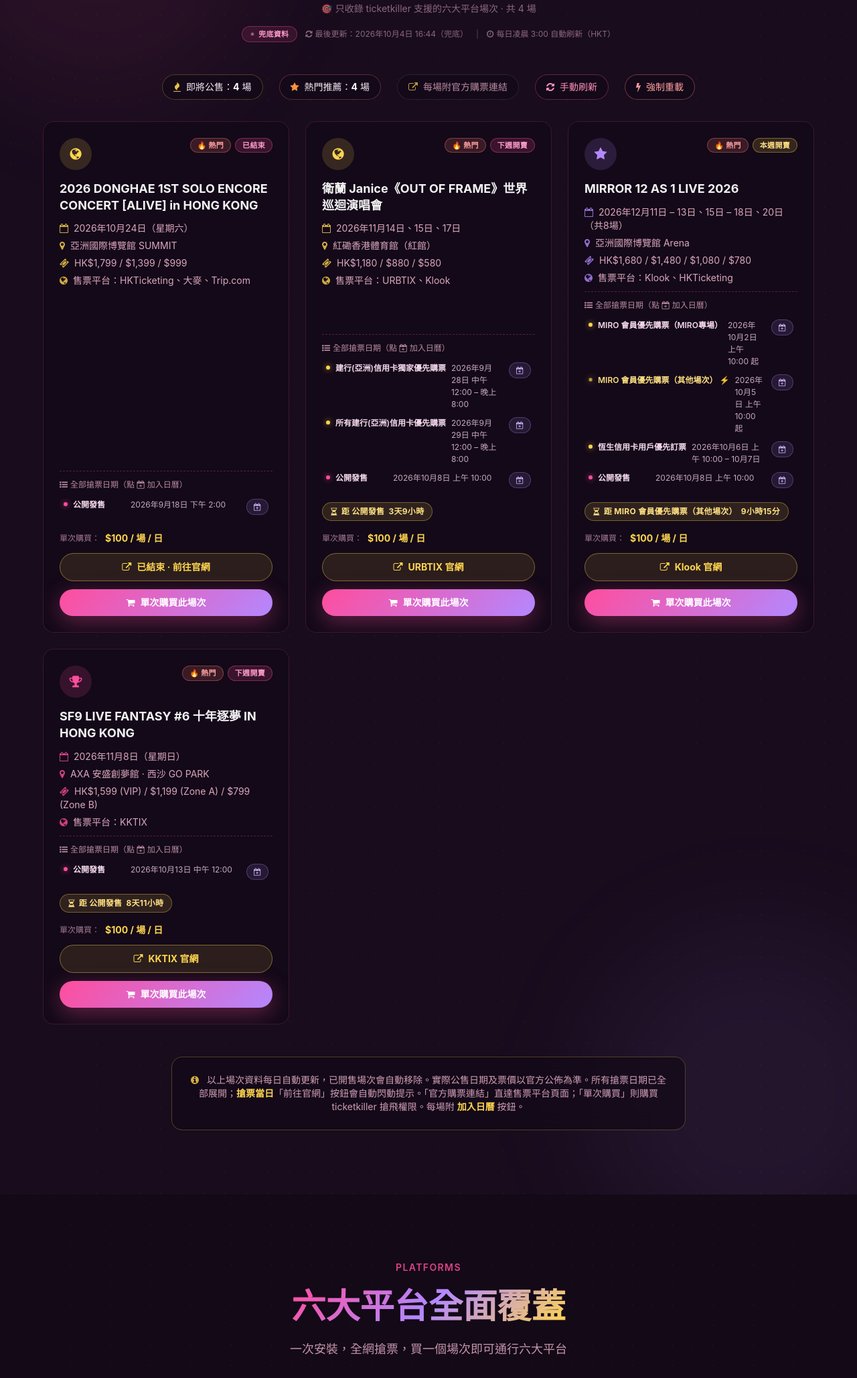
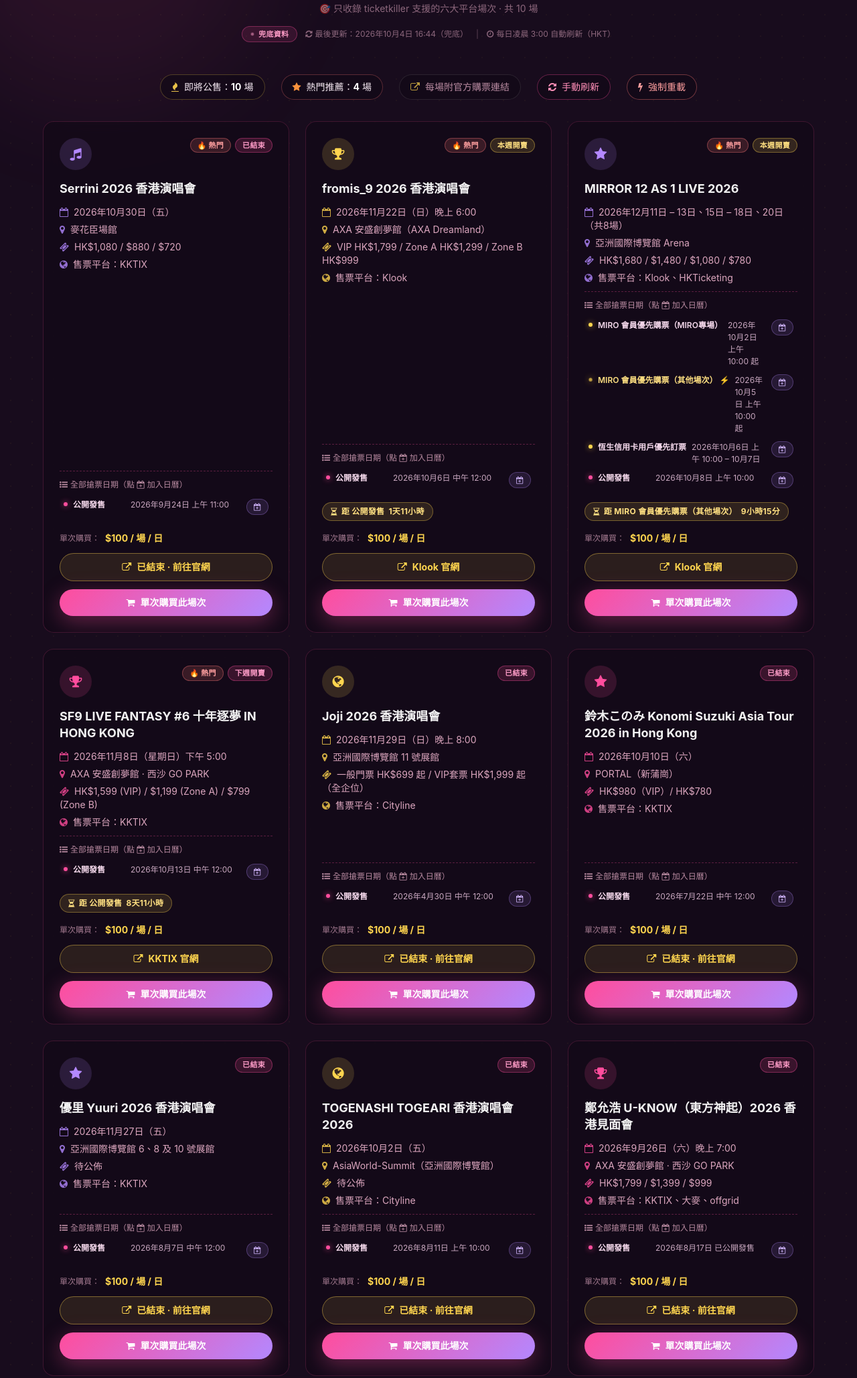
Before and after one commit to ticketbotmachine/ticketkiller, a plain HTML site: page index.html in a window 1280 px wide. Shown: the part 1050-3108 px from the top of the page at 67% size. Drawn offline with nearby package versions, Linux system fonts and the light colour scheme; no server answers.

Commit message:
Update index.html

```diff
--- a/index.html
+++ b/index.html
@@ -655,9 +655,34 @@
     <div class="max-w-3xl mx-auto">
       <div class="timeline-item reveal">
         <div class="flex flex-wrap items-center gap-2">
+          <span class="version-tag">v1.41.0</span>
+          <span class="text-blush/65 text-sm"><i class="fa fa-calendar-o mr-1"></i>2026-10-05</span>
+          <span class="tag-pill tag-new">最新</span>
+        </div>
+        <h4 class="text-white/95 font-bold mt-3">場次資料全面更新 · 根據香港01最新售票資訊</h4>
+        <ul class="text-blush/80 text-sm mt-3 space-y-2">
+          <li><span class="tag-pill tag-new mr-2">新增</span>加入 PER SE（Cityline，9月29日優先 / 9月30日公售）</li>
+          <li><span class="tag-pill tag-new mr-2">新增</span>加入 fromis_9（Klook，10月6日公售）</li>
+          <li><span class="tag-pill tag-new mr-2">新增</span>加入鈴木このみ（KKTIX，7月22日公售）</li>
+          <li><span class="tag-pill tag-new mr-2">新增</span>加入 TOGENASHI TOGEARI（Cityline，8月11日公售）</li>
+          <li><span class="tag-pill tag-new mr-2">新增</span>加入 Serrini（KKTIX，9月24日公售）</li>
+          <li><span class="tag-pill tag-new mr-2">新增</span>加入 PENTAGON（KKTIX，9月18日公售）</li>
+          <li><span class="tag-pill tag-new mr-2">新增</span>加入 Joji（Cityline，4月30日公售）</li>
+          <li><span class="tag-pill tag-new mr-2">新增</span>加入優里 Yuuri（KKTIX，8月7日公售）</li>
+          <li><span class="tag-pill tag-new mr-2">新增</span>加入鄭允浩 U-KNOW（KKTIX，已公售）</li>
+          <li><span class="tag-pill tag-new mr-2">新增</span>加入 MAMAMOO（已開售）</li>
+          <li><span class="tag-pill tag-opt mr-2">更新</span>NCT 127 公售日期修正為 8月27日中午12:00</li>
+          <li><span class="tag-pill tag-opt mr-2">更新</span>許志安公售日期確認為 7月24日</li>
+          <li><span class="tag-pill tag-opt mr-2">更新</span>MIRROR 公售日期確認為 10月8日（Klook）</li>
+          <li><span class="tag-pill tag-opt mr-2">更新</span>劉德華 URBTIX 抽籤登記已結束，等待中籤結果</li>
+          <li><span class="tag-pill tag-opt mr-2">更新</span>SF9 公售日期 10月13日中午12:00（KKTIX）</li>
+        </ul>
+      </div>
+
+      <div class="timeline-item reveal">
+        <div class="flex flex-wrap items-center gap-2">
           <span class="version-tag">v1.40.0</span>
           <span class="text-blush/65 text-sm"><i class="fa fa-calendar-o mr-1"></i>2026-09-30</span>
-          <span class="tag-pill tag-new">最新</span>
         </div>
         <h4 class="text-white/95 font-bold mt-3">場次資料全面更新 · 六大平台最新 12 場</h4>
         <ul class="text-blush/80 text-sm mt-3 space-y-2">
@@ -951,7 +976,7 @@
     apiKey: '',
     timeout: 8000,
     cacheTTL: 24 * 60 * 60 * 1000,
-    cacheKey: 'tk_shows_cache_v6',   /* ← 已從 v5 升級為 v6，避免讀到舊版快取 */
+    cacheKey: 'tk_shows_cache_v7',   /* ← 已從 v6 升級為 v7，避免讀到舊版快取 */
     debug: false,                    /* ← 需要診斷時臨時改為 true */
     autoDetectEnv: false,
 
@@ -1285,7 +1310,7 @@
   var CORS_PROXY  = CFG.corsProxy  != null ? CFG.corsProxy  : '';
   var API_KEY     = CFG.apiKey     != null ? CFG.apiKey     : '';
   var TIMEOUT     = CFG.timeout    != null ? CFG.timeout    : 8000;
-  var CACHE_KEY   = CFG.cacheKey   != null ? CFG.cacheKey   : 'tk_shows_cache_v6';
+  var CACHE_KEY   = CFG.cacheKey   != null ? CFG.cacheKey   : 'tk_shows_cache_v7';
   var CACHE_TTL   = CFG.cacheTTL   != null ? CFG.cacheTTL   : 24 * 60 * 60 * 1000;
   var DEBUG       = !!CFG.debug;
 
@@ -1318,7 +1343,7 @@
   var API_ENDPOINT = buildApiUrl();
   log('API_ENDPOINT =', API_ENDPOINT);
 
-  // ============ 兜底資料（最新 12 場六大平台場次）============
+  // ============ 兜底資料（根據香港01最新售票資訊更新）============
   var FALLBACK_SHOWS = [
     {
       id: 'andy-hui-2026',
@@ -1326,124 +1351,181 @@
       date: '2026年10月8日 – 10日（共3場）',
       venue: '紅磡香港體育館（紅館）',
       price: 'HK$1,280 / $780 / $580',
-      publicSaleDate: '',
-      publicSaleTime: '',
-      platform: 'URBTIX、Klook',
-      ticketUrl: 'https://www.urbtix.hk/',
-      isMacau: false,
-      isHot: true,
-      prioritySales: [
-        { stage: 'Klook 獨家優先訂票', date: '2026-07-15', time: '上午 10:00 起' },
-        { stage: 'URBTIX 公開發售', date: '2026-07-24', time: '上午 10:00 起' }
-      ],
-      icon: 'fa-star',
-      iconColor: 'purple'
-    },
-    {
-      id: 'lucy-2026',
-      name: '2026 LUCY 9TH CONCERT〈ISLAND〉ENCORE IN HONG KONG',
-      date: '2026年11月3日（星期二）',
-      venue: '東蒲胡李名靜體育館',
-      price: 'HK$1,399 (VIP) / $999 (企位) / $799 (坐位)',
-      publicSaleDate: '2026-08-27',
-      publicSaleTime: '下午 3:00',
-      platform: 'Cityline',
-      ticketUrl: 'https://www.cityline.com/',
-      isMacau: false,
-      isHot: false,
-      prioritySales: [
-        { stage: '滙豐Mastercard優先訂票', date: '2026-08-25', time: '下午 3:00 – 晚上 11:59' },
-        { stage: 'Live Nation 會員優先購票', date: '2026-08-26', time: '下午 3:00 – 晚上 11:59' }
-      ],
-      icon: 'fa-music',
-      iconColor: 'magenta'
-    },
-    {
-      id: 'janice-2026',
-      name: '衛蘭 Janice《OUT OF FRAME》世界巡迴演唱會',
-      date: '2026年11月14日、15日、17日',
-      venue: '紅磡香港體育館（紅館）',
-      price: 'HK$1,180 / $880 / $580',
-      publicSaleDate: '2026-10-08',
+      publicSaleDate: '2026-07-24',
       publicSaleTime: '上午 10:00',
       platform: 'URBTIX、Klook',
       ticketUrl: 'https://www.urbtix.hk/',
       isMacau: false,
       isHot: true,
       prioritySales: [
-        { stage: '建行(亞洲)信用卡獨家優先購票', date: '2026-09-28', time: '中午 12:00 – 晚上 8:00' },
-        { stage: '所有建行(亞洲)信用卡優先購票', date: '2026-09-29', time: '中午 12:00 – 晚上 8:00' }
+        { stage: 'Klook 獨家優先訂票', date: '2026-07-15', time: '上午 10:00 起' }
       ],
+      icon: 'fa-star',
+      iconColor: 'purple'
+    },
+    {
+      id: 'per-se-2026',
+      name: 'PER SE「Ripples」音樂會 2026',
+      date: '2026年11月20日（五）晚上 8:00',
+      venue: 'TIDES',
+      price: 'VIP HK$980 / GA HK$680（全企位）',
+      publicSaleDate: '2026-09-30',
+      publicSaleTime: '下午 3:00',
+      platform: 'Cityline',
+      ticketUrl: 'https://www.cityline.com/',
+      isMacau: false,
+      isHot: true,
+      prioritySales: [
+        { stage: '滙豐Mastercard優先預售', date: '2026-09-29', time: '下午 3:00 – 晚上 11:59' }
+      ],
+      icon: 'fa-music',
+      iconColor: 'magenta'
+    },
+    {
+      id: 'fromis-9-2026',
+      name: 'fromis_9 2026 香港演唱會',
+      date: '2026年11月22日（日）晚上 6:00',
+      venue: 'AXA 安盛創夢館（AXA Dreamland）',
+      price: 'VIP HK$1,799 / Zone A HK$1,299 / Zone B HK$999',
+      publicSaleDate: '2026-10-06',
+      publicSaleTime: '中午 12:00',
+      platform: 'Klook',
+      ticketUrl: 'https://www.klook.com/',
+      isMacau: false,
+      isHot: true,
+      prioritySales: [],
+      icon: 'fa-trophy',
+      iconColor: 'green'
+    },
+    {
+      id: 'suzuki-konomi-2026',
+      name: '鈴木このみ Konomi Suzuki Asia Tour 2026 in Hong Kong',
+      date: '2026年10月10日（六）',
+      venue: 'PORTAL（新蒲崗）',
+      price: 'HK$980（VIP）/ HK$780',
+      publicSaleDate: '2026-07-22',
+      publicSaleTime: '中午 12:00',
+      platform: 'KKTIX',
+      ticketUrl: 'https://kktix.com/',
+      isMacau: false,
+      isHot: false,
+      prioritySales: [],
+      icon: 'fa-star',
+      iconColor: 'purple'
+    },
+    {
+      id: 'togenashi-togeari-2026',
+      name: 'TOGENASHI TOGEARI 香港演唱會 2026',
+      date: '2026年10月2日（五）',
+      venue: 'AsiaWorld-Summit（亞洲國際博覽館）',
+      price: '待公佈',
+      publicSaleDate: '2026-08-11',
+      publicSaleTime: '上午 10:00',
+      platform: 'Cityline',
+      ticketUrl: 'https://www.cityline.com/',
+      isMacau: false,
+      isHot: false,
+      prioritySales: [],
       icon: 'fa-globe',
       iconColor: 'green'
     },
     {
-      id: 'sf9-2026',
-      name: 'SF9 LIVE FANTASY #6 十年逐夢 IN HONG KONG',
-      date: '2026年11月8日（星期日）',
-      venue: 'AXA 安盛創夢館 · 西沙 GO PARK',
-      price: 'HK$1,599 (VIP) / $1,199 (Zone A) / $799 (Zone B)',
-      publicSaleDate: '2026-10-13',
-      publicSaleTime: '中午 12:00',
+      id: 'serrini-2026',
+      name: 'Serrini 2026 香港演唱會',
+      date: '2026年10月30日（五）',
+      venue: '麥花臣場館',
+      price: 'HK$1,080 / $880 / $720',
+      publicSaleDate: '2026-09-24',
+      publicSaleTime: '上午 11:00',
       platform: 'KKTIX',
       ticketUrl: 'https://kktix.com/',
       isMacau: false,
       isHot: true,
       prioritySales: [],
+      icon: 'fa-music',
+      iconColor: 'magenta'
+    },
+    {
+      id: 'pentagon-2026',
+      name: 'PENTAGON 2026 香港演唱會',
+      date: '2026年11月1日（日）',
+      venue: '麥花臣場館',
+      price: '待公佈',
+      publicSaleDate: '2026-09-18',
+      publicSaleTime: '上午 11:00',
+      platform: 'KKTIX',
+      ticketUrl: 'https://kktix.com/',
+      isMacau: false,
+      isHot: false,
+      prioritySales: [],
       icon: 'fa-trophy',
       iconColor: 'purple'
     },
     {
-      id: 'yuki-kajiura-2026',
-      name: 'Yuki Kajiura LIVE vol.#22 ～precious pieces～ in Hong Kong',
-      date: '2026年11月15日（星期日）',
-      venue: '麥花臣場館',
-      price: 'HK$1,580 (VIP) / $1,380 / $1,180',
-      publicSaleDate: '2026-09-17',
+      id: 'joji-2026',
+      name: 'Joji 2026 香港演唱會',
+      date: '2026年11月29日（日）晚上 8:00',
+      venue: '亞洲國際博覽館 11 號展館',
+      price: '一般門票 HK$699 起 / VIP套票 HK$1,999 起（全企位）',
+      publicSaleDate: '2026-04-30',
+      publicSaleTime: '中午 12:00',
+      platform: 'Cityline',
+      ticketUrl: 'https://www.cityline.com/',
+      isMacau: false,
+      isHot: false,
+      prioritySales: [],
+      icon: 'fa-globe',
+      iconColor: 'green'
+    },
+    {
+      id: 'yuuri-2026',
+      name: '優里 Yuuri 2026 香港演唱會',
+      date: '2026年11月27日（五）',
+      venue: '亞洲國際博覽館 6、8 及 10 號展館',
+      price: '待公佈',
+      publicSaleDate: '2026-08-07',
       publicSaleTime: '中午 12:00',
       platform: 'KKTIX',
       ticketUrl: 'https://kktix.com/',
       isMacau: false,
       isHot: false,
-      prioritySales: [
-        { stage: 'VIP 抽選優先預約', date: '2026-09-08', time: '中午 12:00 – 9月10日' }
-      ],
+      prioritySales: [],
       icon: 'fa-star',
       iconColor: 'magenta'
     },
     {
-      id: 'donghae-2026',
-      name: '2026 DONGHAE 1ST SOLO ENCORE CONCERT [ALIVE] in HONG KONG',
-      date: '2026年10月24日（星期六）',
-      venue: '亞洲國際博覽館 SUMMIT',
+      id: 'uknow-yunho-2026',
+      name: '鄭允浩 U-KNOW（東方神起）2026 香港見面會',
+      date: '2026年9月26日（六）晚上 7:00',
+      venue: 'AXA 安盛創夢館 · 西沙 GO PARK',
       price: 'HK$1,799 / $1,399 / $999',
-      publicSaleDate: '2026-09-18',
-      publicSaleTime: '下午 2:00',
-      platform: 'HKTicketing、大麥、Trip.com',
-      ticketUrl: 'https://www.hkticketing.com/',
+      publicSaleDate: '2026-08-17',
+      publicSaleTime: '已公開發售',
+      platform: 'KKTIX、大麥、offgrid',
+      ticketUrl: 'https://kktix.com/',
       isMacau: false,
-      isHot: true,
+      isHot: false,
       prioritySales: [],
-      icon: 'fa-globe',
-      iconColor: 'green'
+      icon: 'fa-trophy',
+      iconColor: 'purple'
     },
     {
-      id: 'gigi-2026',
-      name: '梁詠琪 LOVE GiGi 愛自己世界巡迴演唱會 – 香港站',
-      date: '2026年11月27日 – 29日（共3場）',
-      venue: '紅磡香港體育館（紅館）',
-      price: 'HK$1,180 / $780 / $480',
-      publicSaleDate: '2026-09-08',
-      publicSaleTime: '上午 10:00',
-      platform: 'URBTIX、Cityline',
-      ticketUrl: 'https://www.urbtix.hk/',
+      id: 'mamamoo-2026',
+      name: 'MAMAMOO 2026 香港演唱會',
+      date: '2026年10月4日（日）',
+      venue: '啟德體藝館',
+      price: '待公佈',
+      publicSaleDate: '2026-07-30',
+      publicSaleTime: '已公開發售',
+      platform: 'Cityline、HKTicketing',
+      ticketUrl: 'https://www.cityline.com/',
       isMacau: false,
       isHot: true,
       prioritySales: [
-        { stage: 'Cityline 優先購票', date: '2026-09-04', time: '上午 10:00 起' }
+        { stage: '優先購票', date: '2026-07-28', time: '已結束' }
       ],
-      icon: 'fa-music',
-      iconColor: 'purple'
+      icon: 'fa-star',
+      iconColor: 'magenta'
     },
     {
       id: 'nct127-2026',
@@ -1451,14 +1533,14 @@
       date: '2026年10月10日 – 11日（共2場）',
       venue: '啟德體藝館',
       price: 'HK$2,199 (VIP企位) / $1,799 / $1,699 / $1,399 / $899',
-      publicSaleDate: '2026-09-20',
-      publicSaleTime: '上午 10:00',
+      publicSaleDate: '2026-08-27',
+      publicSaleTime: '中午 12:00',
       platform: 'Cityline、HKTicketing',
       ticketUrl: 'https://www.cityline.com/',
       isMacau: false,
       isHot: true,
       prioritySales: [
-        { stage: '粉絲會優先購票', date: '2026-09-15', time: '上午 10:00 起' }
+        { stage: '粉絲會優先購票', date: '2026-08-26', time: '上午 10:00 起' }
       ],
       icon: 'fa-trophy',
       iconColor: 'green'
@@ -1539,6 +1621,22 @@
       ],
       icon: 'fa-trophy',
       iconColor: 'magenta'
+    },
+    {
+      id: 'sf9-2026',
+      name: 'SF9 LIVE FANTASY #6 十年逐夢 IN HONG KONG',
+      date: '2026年11月8日（星期日）下午 5:00',
+      venue: 'AXA 安盛創夢館 · 西沙 GO PARK',
+      price: 'HK$1,599 (VIP) / $1,199 (Zone A) / $799 (Zone B)',
+      publicSaleDate: '2026-10-13',
+      publicSaleTime: '中午 12:00',
+      platform: 'KKTIX',
+      ticketUrl: 'https://kktix.com/',
+      isMacau: false,
+      isHot: true,
+      prioritySales: [],
+      icon: 'fa-trophy',
+      iconColor: 'purple'
     }
   ];
 
@@ -2144,6 +2242,7 @@
     btn.addEventListener('click', function () {
       try {
         localStorage.removeItem(CACHE_KEY);
+        localStorage.removeItem('tk_shows_cache_v6'); // 順便清掉舊版
         localStorage.removeItem('tk_shows_cache_v5'); // 順便清掉舊版
         localStorage.removeItem('tk_shows_cache_v4'); // 順便清掉舊版
       } catch (e) {}
```
